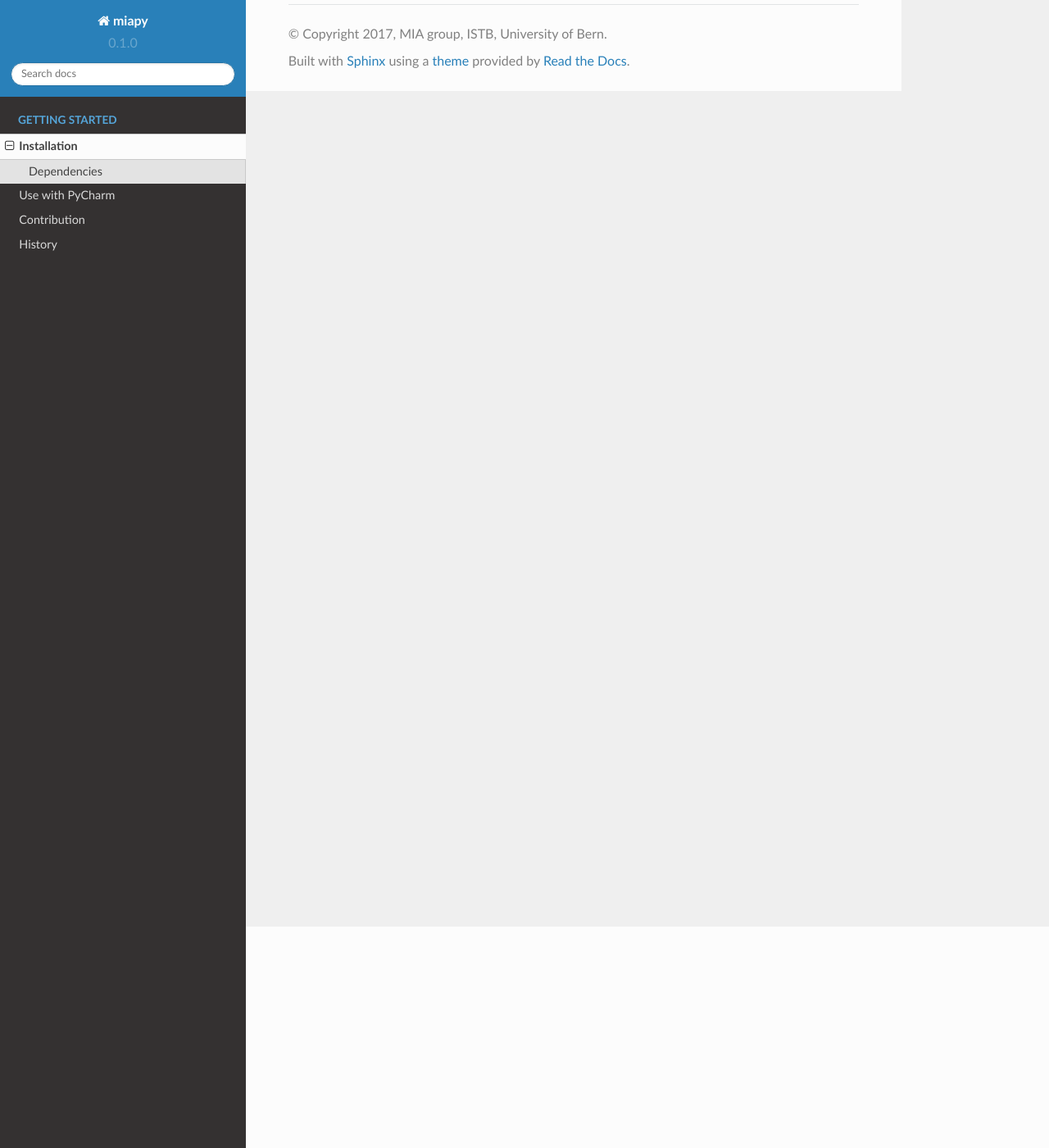
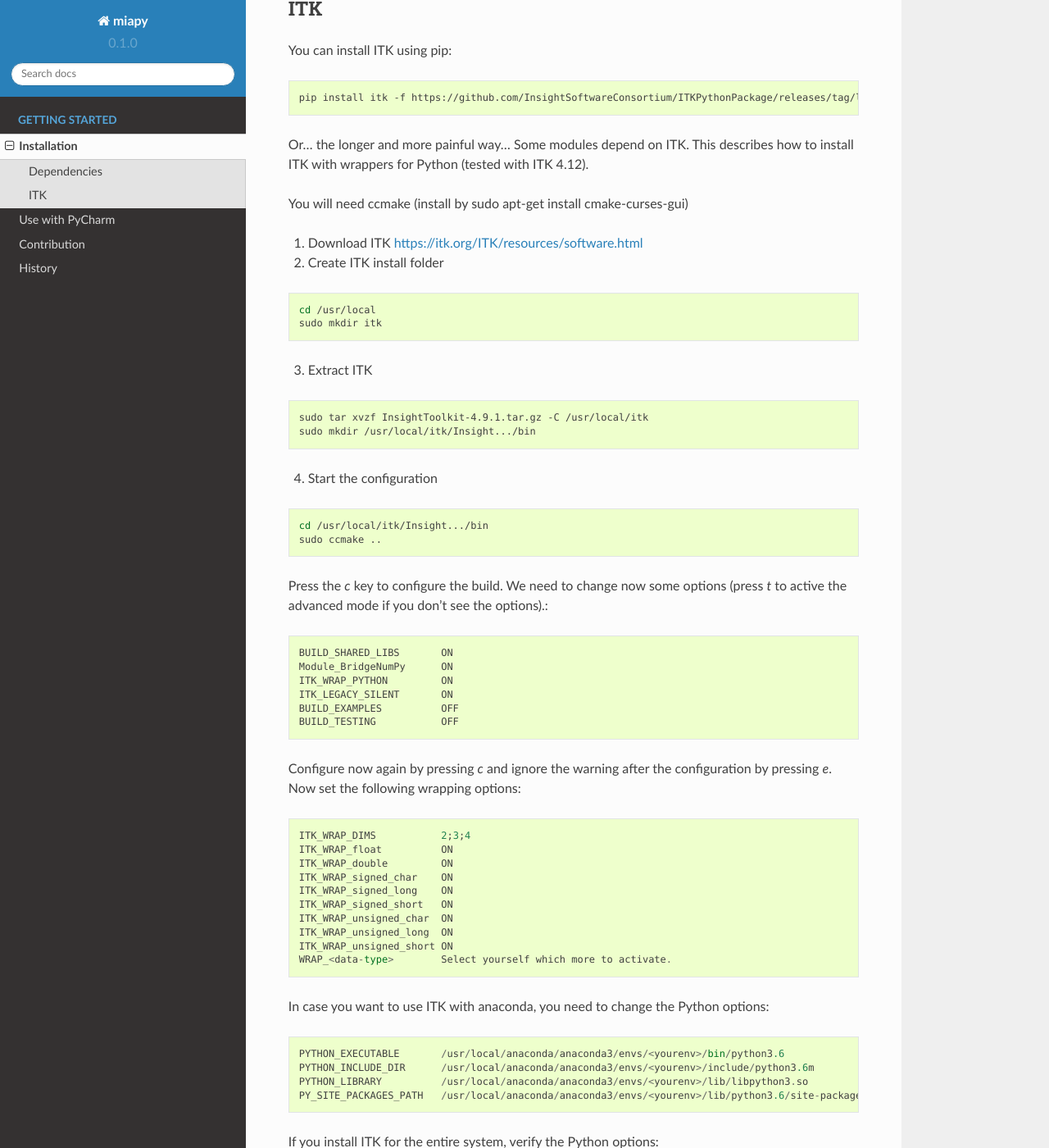
Before and after one commit to rundherum/pymia, a Sphinx documentation site: the page built from docs/installation.rst, in a window 1280 px wide and 1400 px high, scrolled down 270 px. Shown: the whole window at 82% size. Built offline with Sphinx 7.4.7 and the Read the Docs theme 2.0.0, drawn with Linux system fonts in a browser that asks for light colours; formulas are drawn with MathJax 3; some of the changed text lies outside the part shown.

Commit message:
docs: install ITK

```diff
--- a/docs/installation.rst
+++ b/docs/installation.rst
@@ -6,3 +6,89 @@
 
 Dependencies
 ------------
+dsf
+
+
+ITK
+---
+
+You can install ITK using pip:
+
+.. code-block:: bash
+
+    pip install itk -f https://github.com/InsightSoftwareConsortium/ITKPythonPackage/releases/tag/latest
+
+
+Or... the longer and more painful way...
+Some modules depend on ITK. This describes how to install ITK with wrappers for Python (tested with ITK 4.12).
+
+You will need ccmake (install by sudo apt-get install cmake-curses-gui)
+
+1. Download ITK https://itk.org/ITK/resources/software.html
+2. Create ITK install folder
+
+.. code-block:: bash
+
+    cd /usr/local
+    sudo mkdir itk
+
+3. Extract ITK
+
+.. code-block:: bash
+
+    sudo tar xvzf InsightToolkit-4.9.1.tar.gz -C /usr/local/itk
+    sudo mkdir /usr/local/itk/Insight.../bin
+
+4. Start the configuration
+
+.. code-block:: bash
+
+    cd /usr/local/itk/Insight.../bin
+    sudo ccmake ..
+
+Press the *c* key to configure the build. We need to change now some options
+(press *t* to active the advanced mode if you don't see the options).::
+
+    BUILD_SHARED_LIBS       ON
+    Module_BridgeNumPy      ON
+    ITK_WRAP_PYTHON         ON
+    ITK_LEGACY_SILENT       ON
+    BUILD_EXAMPLES          OFF
+    BUILD_TESTING           OFF
+
+Configure now again by pressing *c* and ignore the warning after the configuration by pressing *e*.
+Now set the following wrapping options::
+
+    ITK_WRAP_DIMS           2;3;4
+    ITK_WRAP_float          ON
+    ITK_WRAP_double         ON
+    ITK_WRAP_signed_char    ON
+    ITK_WRAP_signed_long    ON
+    ITK_WRAP_signed_short   ON
+    ITK_WRAP_unsigned_char  ON
+    ITK_WRAP_unsigned_long  ON
+    ITK_WRAP_unsigned_short ON
+    WRAP_<data-type>        Select yourself which more to activate.
+
+In case you want to use ITK with anaconda, you need to change the Python options::
+
+    PYTHON_EXECUTABLE       /usr/local/anaconda/anaconda3/envs/<yourenv>/bin/python3.6
+    PYTHON_INCLUDE_DIR      /usr/local/anaconda/anaconda3/envs/<yourenv>/include/python3.6m
+    PYTHON_LIBRARY          /usr/local/anaconda/anaconda3/envs/<yourenv>/lib/libpython3.so
+    PY_SITE_PACKAGES_PATH   /usr/local/anaconda/anaconda3/envs/<yourenv>/lib/python3.6/site-packagesc
+
+If you install ITK for the entire system, verify the Python options::
+
+    PYTHON_EXECUTABLE       /usr/bin/python
+    PYTHON_INCLUDE_DIR      /usr/include/x86_64-linux-gnu/python2.7
+    PYTHON_LIBRARY          /usr/lib/x86_64-linux-gnu/libpython2.7.so.1.0
+    PY_SITE_PACKAGES_PATH   /usr/lib/python2.7/dist-packages
+
+To finish the configuration press *c* again and then generate the make file by pressing *g*.
+
+5. Compile and install
+
+.. code-block:: bash
+
+    sudo make -j<number-of-your-processors>
+    sudo make install
```
